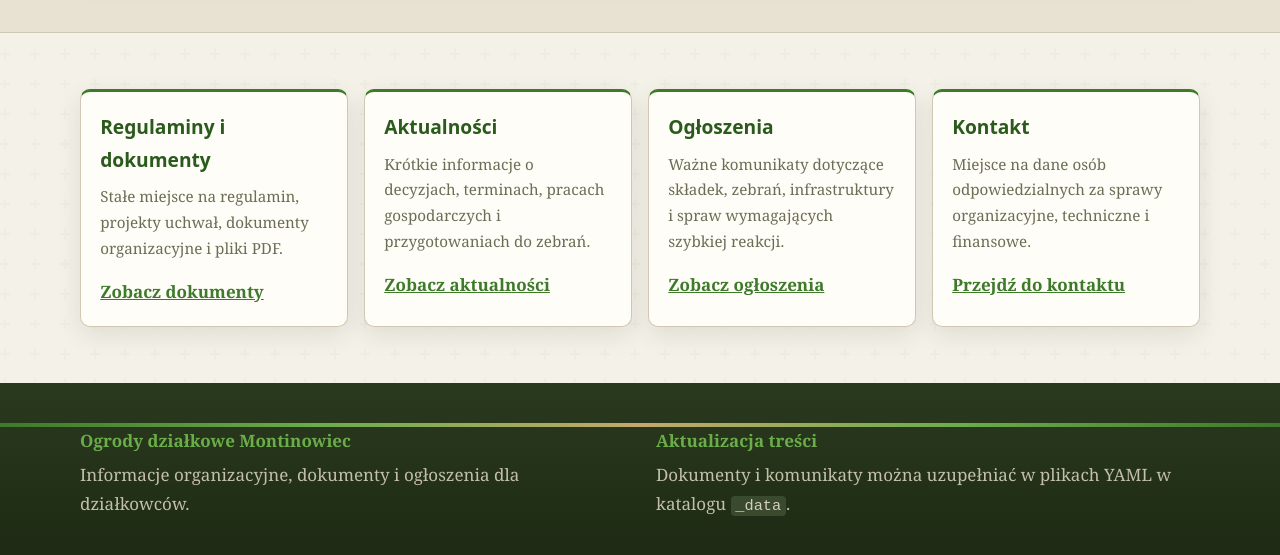
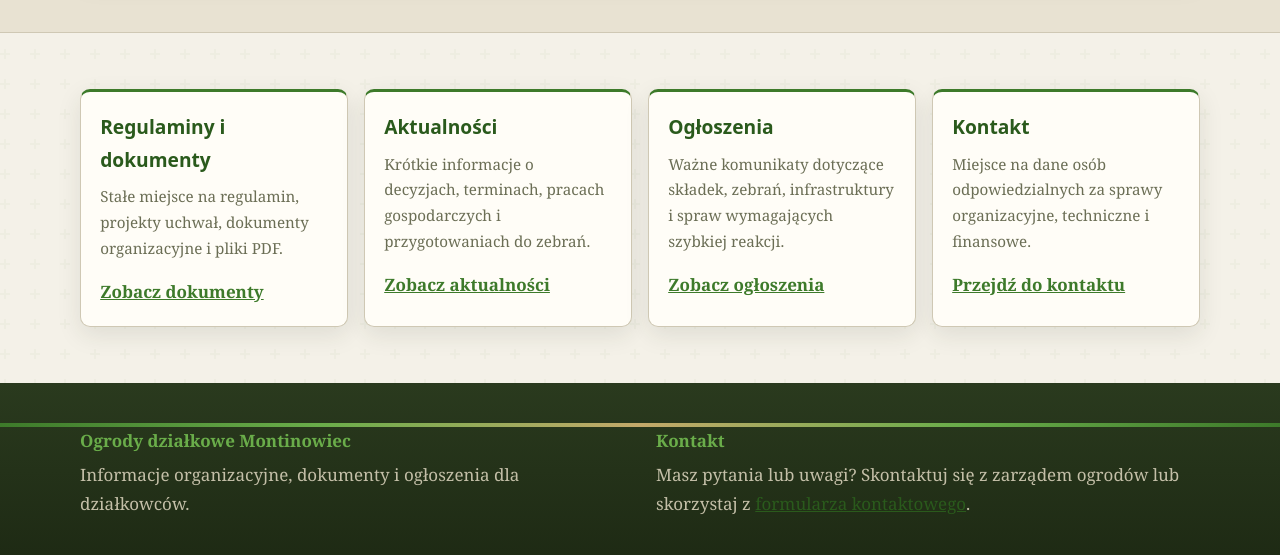
Before and after one commit to brxie/montin-page, a Jekyll site: the page built from index.md, in a window 1280 px wide and 900 px high, scrolled down 1409 px, cut to the strip 341-896 px from the top of the window. Built offline with Jekyll 4.4.1, drawn with Linux system fonts in a browser that asks for light colours.

Commit message:
Replace technical footer with useful contact info

```diff
--- a/_includes/footer.html
+++ b/_includes/footer.html
@@ -5,8 +5,8 @@
       <p>{{ site.description }}</p>
     </div>
     <div>
-      <strong>Aktualizacja treści</strong>
-      <p>Dokumenty i komunikaty można uzupełniać w plikach YAML w katalogu <code>_data</code>.</p>
+      <strong>Kontakt</strong>
+      <p>Masz pytania lub uwagi? Skontaktuj się z zarządem ogrodów lub skorzystaj z <a href="/kontakt/">formularza kontaktowego</a>.</p>
     </div>
   </div>
 </footer>
```
